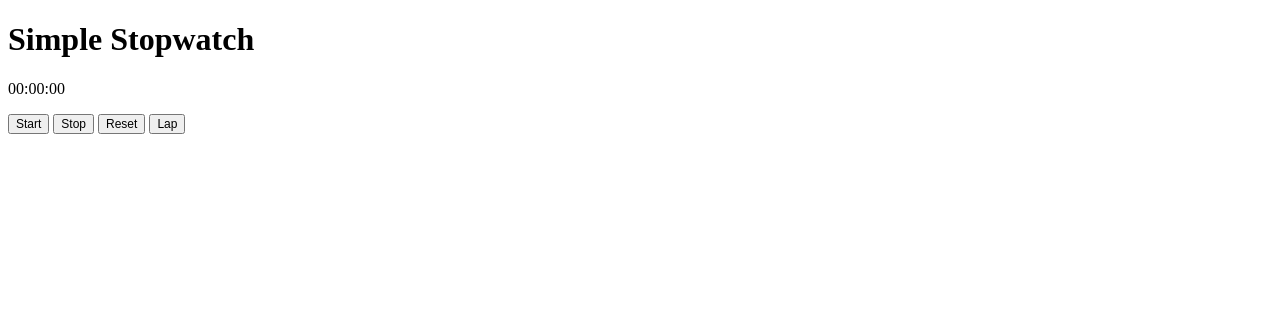
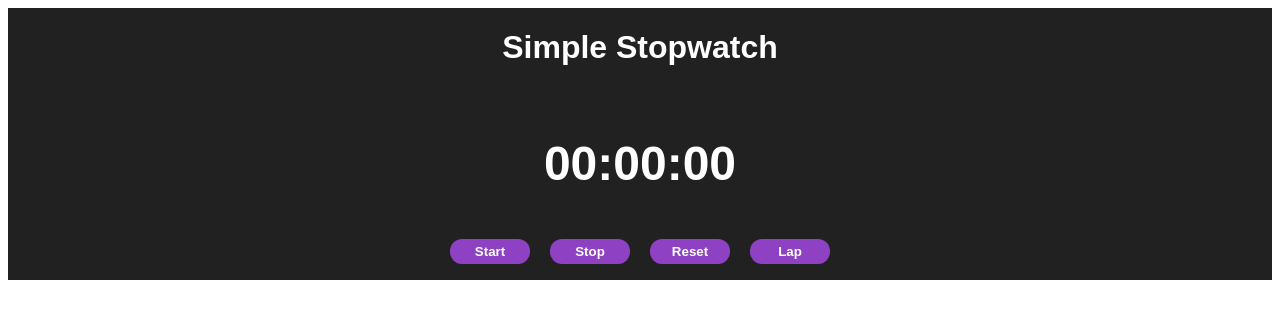
Before and after one commit to Der-Hausmeister/stopwatch, a website: page app/stopwatch.html in a window 1280 px wide. Drawn offline with Linux system fonts and the light colour scheme.

Commit message:
Try to style the stopwatch a little
I just wanted to practice the basic CSS stuff I learned

```diff
--- a/app/stopwatch.css
+++ b/app/stopwatch.css
@@ -1,3 +1,32 @@
+body {
+    font-family: Arial, sans-serif;
+}
+
+#content {
+    display: flex;
+    flex-direction: column;
+    align-items: center;
+    background-color: #222121;
+    color: white;
+}
+
+#timer {
+    font-weight: bold;
+    font-size: 48px;
+}
+
 button {
-    font-size: 12px;
+    font-family: inherit;
+    margin: 0 10px;
+    padding: 5px;
+    border-radius: 12px;
+    min-width: 80px;
+    background-color: #8e42c3;
+    color: white;
+    border: none;
+    font-weight: bold;
 }
+
+#button-group {
+    display: flex;
+}
--- a/app/stopwatch.html
+++ b/app/stopwatch.html
@@ -7,9 +7,10 @@
     <title>Stopwatch</title>
 </head>
 <body>
+<div id="content">
     <h1>Simple Stopwatch</h1>
     <p id="timer">00:00:00</p>
-<div>
+    <div id="button-group">
         <button id="start">Start</button>
         <button id="stop">Stop</button>
         <button id="reset">Reset</button>
@@ -19,7 +20,7 @@
         <ol id="laps">
         </ol>
     </div>
-
+</div>
 <script src="stopwatch.js"></script>
 </body>
 </html>
```
Lines whose indentation alone changed are shown as unchanged.
